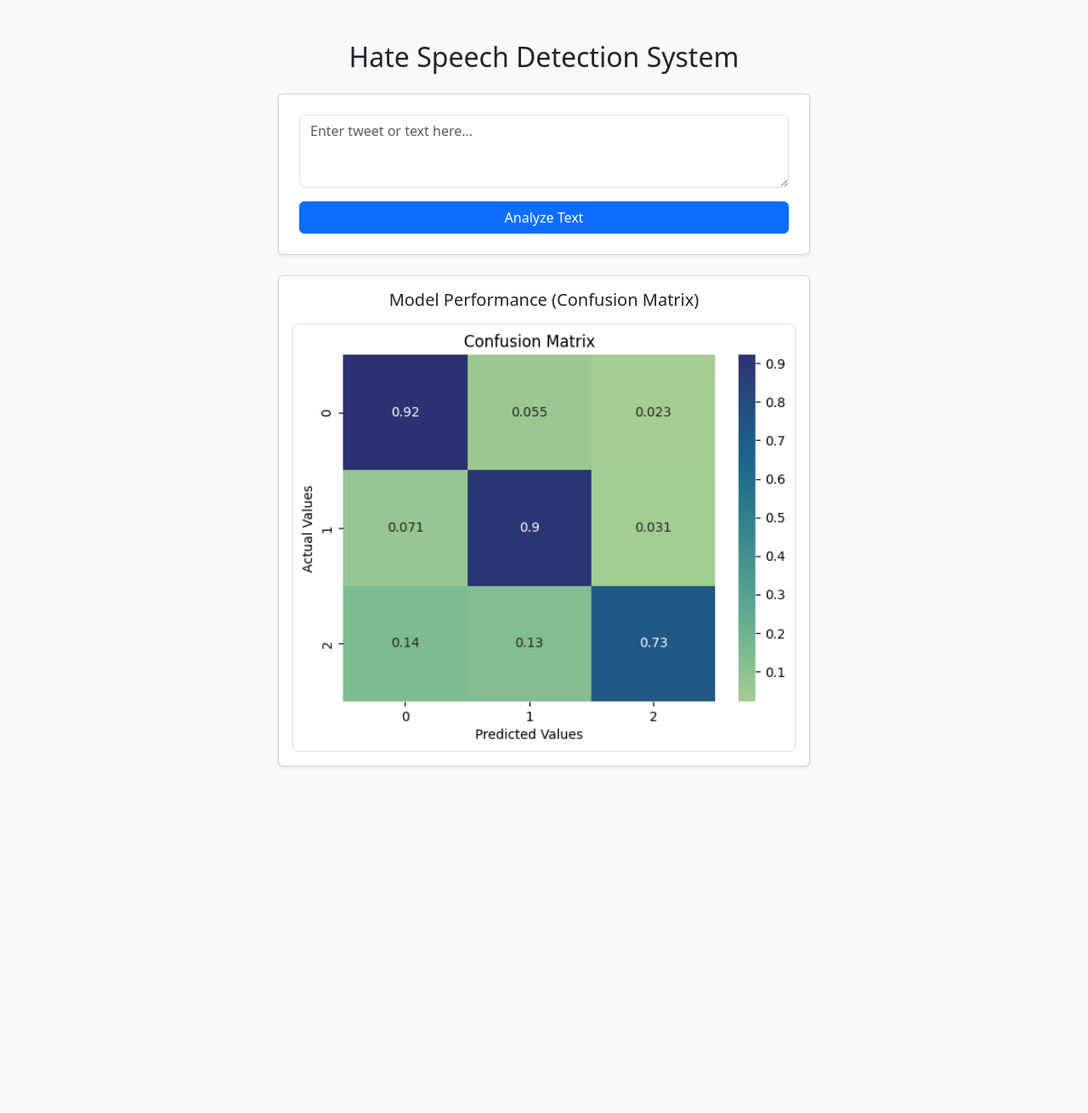
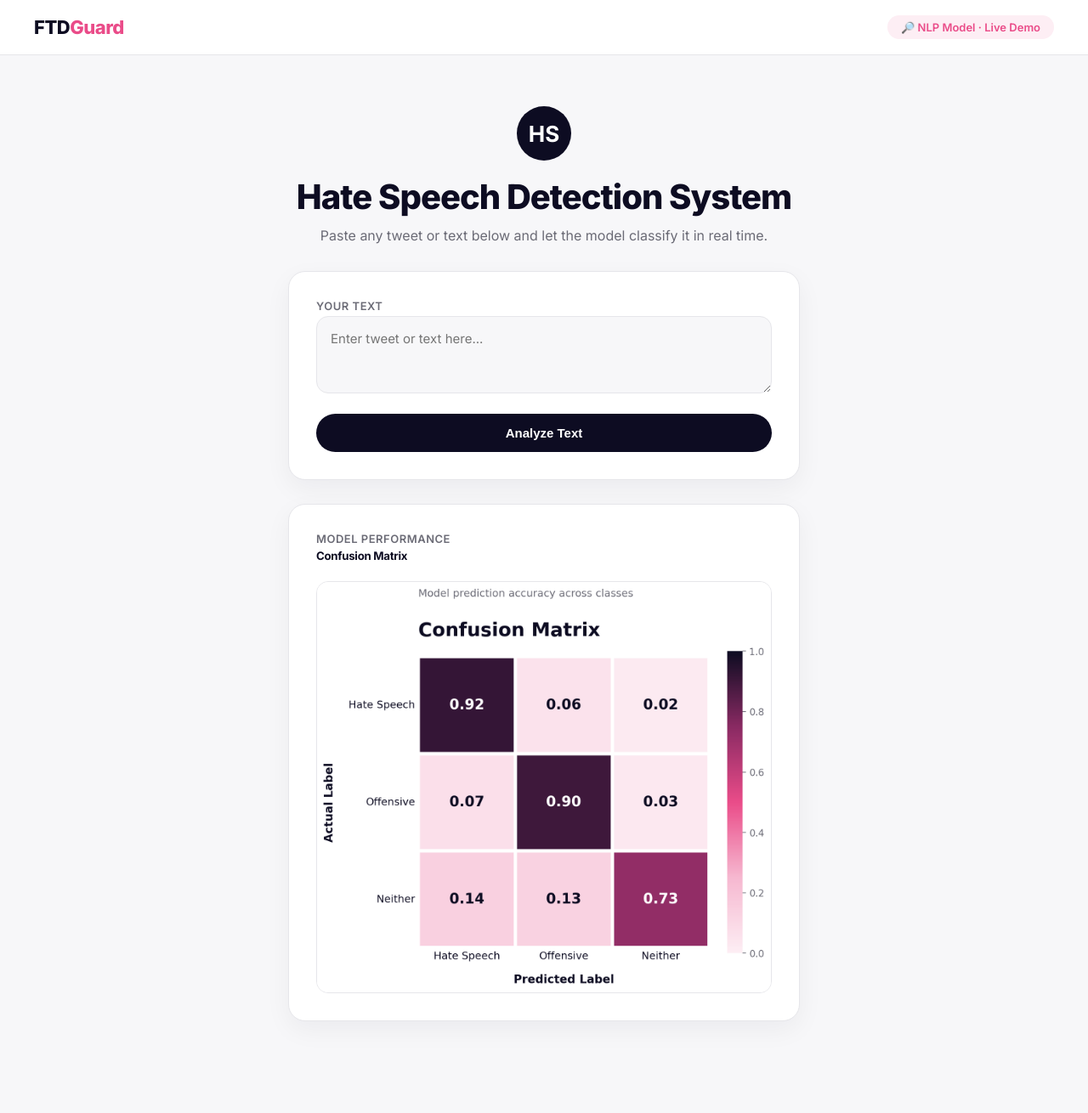
Before and after one commit to jasirkonnola/FTD, a Django app: page / in a window 1280 px wide. Shown: the whole page at 85% size. Before the commit the page ends 903 px from the top, so only its background shows below. Run offline with Django 5.2, Linux system fonts and the light colour scheme.

Commit message:
Update HTML template with new styles and layout for Hate Speech Detection System

```diff
--- a/detector/templates/index.html
+++ b/detector/templates/index.html
@@ -4,30 +4,232 @@
 <head>
     <meta charset="UTF-8">
     <title>Hate Speech Detector</title>
-    <link href="https://cdn.jsdelivr.net/npm/bootstrap@5.3.0/dist/css/bootstrap.min.css" rel="stylesheet">
+    <link href="https://fonts.googleapis.com/css2?family=Inter:wght@400;500;600;700;800&display=swap" rel="stylesheet">
+    <style>
+        :root {
+            --navy: #0d0c22;
+            --pink: #ea4c89;
+            --pink-light: #fdeef4;
+            --grey-bg: #f7f7f9;
+            --grey-border: #e6e6ea;
+            --grey-text: #6b6b76;
+        }
+
+        * { box-sizing: border-box; }
+
+        body {
+            margin: 0;
+            font-family: 'Inter', -apple-system, BlinkMacSystemFont, sans-serif;
+            background: var(--grey-bg);
+            color: var(--navy);
+        }
+
+        /* Top bar, echoing the Dribbble nav */
+        .topbar {
+            background: #fff;
+            border-bottom: 1px solid var(--grey-border);
+            padding: 18px 40px;
+            display: flex;
+            align-items: center;
+            justify-content: space-between;
+        }
+
+        .topbar .brand {
+            font-size: 22px;
+            font-weight: 800;
+            letter-spacing: -0.5px;
+        }
+
+        .topbar .brand span { color: var(--pink); }
+
+        .badge-pill {
+            background: var(--pink-light);
+            color: var(--pink);
+            font-size: 13px;
+            font-weight: 600;
+            padding: 6px 16px;
+            border-radius: 999px;
+        }
+
+        /* Hero section */
+        .hero {
+            max-width: 760px;
+            margin: 60px auto 0;
+            padding: 0 24px;
+            text-align: center;
+        }
+
+        .avatar-circle {
+            width: 64px;
+            height: 64px;
+            border-radius: 50%;
+            background: var(--navy);
+            color: #fff;
+            display: flex;
+            align-items: center;
+            justify-content: center;
+            font-size: 26px;
+            font-weight: 700;
+            margin: 0 auto 20px;
+        }
+
+        .hero h1 {
+            font-size: 40px;
+            font-weight: 800;
+            letter-spacing: -1px;
+            margin: 0 0 12px;
+            line-height: 1.15;
+        }
+
+        .hero p.subtitle {
+            color: var(--grey-text);
+            font-size: 16px;
+            margin: 0 0 32px;
+        }
+
+        /* Container / card styling */
+        .container {
+            max-width: 650px;
+            margin: 0 auto;
+            padding: 0 24px 80px;
+        }
+
+        .card {
+            background: #fff;
+            border: 1px solid var(--grey-border);
+            border-radius: 20px;
+            padding: 32px;
+            box-shadow: 0 10px 30px rgba(13, 12, 34, 0.05);
+            margin-bottom: 28px;
+        }
+
+        .card h5, .card h4 {
+            margin-top: 0;
+            font-weight: 700;
+            letter-spacing: -0.3px;
+        }
+
+        textarea.form-control {
+            width: 100%;
+            border: 1px solid var(--grey-border);
+            border-radius: 14px;
+            padding: 16px;
+            font-family: inherit;
+            font-size: 15px;
+            resize: vertical;
+            margin-bottom: 20px;
+            background: var(--grey-bg);
+            transition: border-color 0.15s ease, box-shadow 0.15s ease;
+        }
+
+        textarea.form-control:focus {
+            outline: none;
+            border-color: var(--pink);
+            box-shadow: 0 0 0 3px var(--pink-light);
+            background: #fff;
+        }
+
+        .btn-primary {
+            width: 100%;
+            background: var(--navy);
+            color: #fff;
+            border: none;
+            border-radius: 999px;
+            padding: 14px 20px;
+            font-size: 15px;
+            font-weight: 600;
+            cursor: pointer;
+            transition: background 0.15s ease, transform 0.1s ease;
+        }
+
+        .btn-primary:hover {
+            background: #1a1836;
+        }
+
+        .btn-primary:active {
+            transform: scale(0.98);
+        }
+
+        /* Result alert */
+        .result-alert {
+            background: var(--pink-light);
+            border: 1px solid #f7c9dc;
+            border-radius: 16px;
+            padding: 24px;
+            text-align: left;
+        }
+
+        .result-alert h4 {
+            font-size: 18px;
+            margin-bottom: 6px;
+        }
+
+        .result-alert strong {
+            color: var(--pink);
+        }
+
+        .result-alert p {
+            margin: 0;
+            color: var(--grey-text);
+            font-size: 14px;
+        }
+
+        .confusion-card img {
+            width: 100%;
+            border-radius: 14px;
+            border: 1px solid var(--grey-border);
+            margin-top: 12px;
+            display: block;
+        }
+
+        .section-label {
+            font-size: 13px;
+            font-weight: 600;
+            color: var(--grey-text);
+            text-transform: uppercase;
+            letter-spacing: 0.5px;
+            margin-bottom: 4px;
+        }
+    </style>
 </head>
-<body class="bg-light p-5">
-    <div class="container text-center" style="max-width: 650px;">
-        <h2 class="mb-4"> Hate Speech Detection System</h2>
+<body>
 
-        <form method="POST" class="card p-4 shadow-sm mb-4">
+    <div class="topbar">
+        <div class="brand">FTD<span>Guard</span></div>
+        <div class="badge-pill">🔎 NLP Model · Live Demo</div>
+    </div>
+
+    <div class="hero">
+        <div class="avatar-circle">HS</div>
+        <h1>Hate Speech Detection System</h1>
+        <p class="subtitle">Paste any tweet or text below and let the model classify it in real time.</p>
+    </div>
+
+    <div class="container">
+
+        <form method="POST" class="card">
             {% csrf_token %}
-            <textarea name="tweet_text" class="form-control mb-3" rows="3" placeholder="Enter tweet or text here..." required>{{ user_input }}</textarea>
-            <button type="submit" class="btn btn-primary w-100">Analyze Text</button>
+            <div class="section-label">Your text</div>
+            <textarea name="tweet_text" class="form-control" rows="3" placeholder="Enter tweet or text here..." required>{{ user_input }}</textarea>
+            <button type="submit" class="btn-primary">Analyze Text</button>
         </form>
 
         {% if result %}
-        <div class="alert alert-info shadow-sm">
-            <h4>Prediction: <strong>{{ result }}</strong></h4>
-            <p class="mb-0">Confidence: {{ confidence }}%</p>
+        <div class="card">
+            <div class="result-alert">
+                <h4>Prediction: <strong>{{ result }}</strong></h4>
+                <p>Confidence: {{ confidence }}%</p>
+            </div>
         </div>
         {% endif %}
 
-        <!-- Confusion Matrix Heatmap Section -->
-        <div class="card p-3 mt-4 shadow-sm">
-            <h5>Model Performance (Confusion Matrix)</h5>
-            <img src="{% static 'images/confusion_matrix.png' %}" class="img-fluid rounded border mt-2" alt="Confusion Matrix Heatmap">
+        <div class="card confusion-card">
+            <div class="section-label">Model Performance</div>
+            <h5>Confusion Matrix</h5>
+            <img src="{% static 'images/confusion_matrix.png' %}" alt="Confusion Matrix Heatmap">
         </div>
+
     </div>
+
 </body>
 </html>
```
Also changed, not shown: detector/static/images/confusion_matrix.png.
